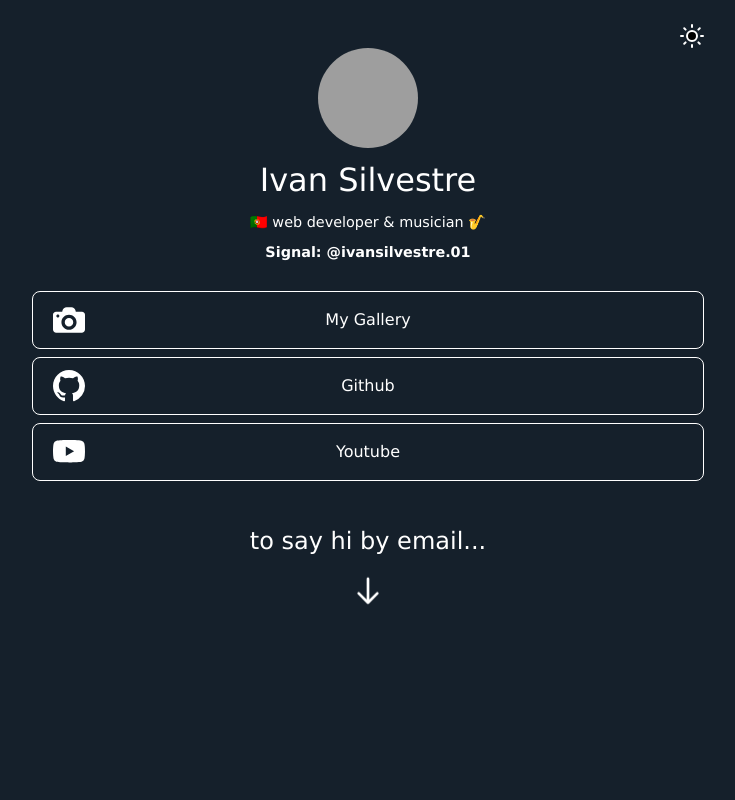
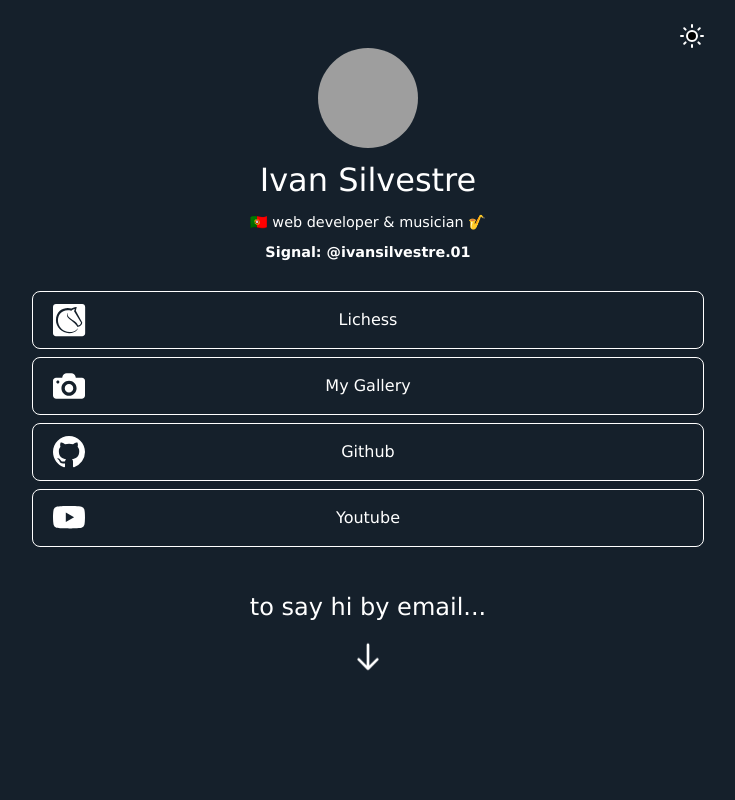
Before and after one commit to ivansilvestre/ivansilvestre.github.io, a React (Vite) app: page / in a window 1280 px wide. Shown: the top 800 px of the page, without its empty margins (272-1007 px from the left). Built offline with nearby package versions, Linux system fonts and the light colour scheme; grey boxes are pictures that could not be loaded.

Commit message:
update libraries and add lichess account

```diff
--- a/src/assets/icons.jsx
+++ b/src/assets/icons.jsx
@@ -60,6 +60,14 @@ export const GalleryIcon = (
   </svg>
 );
 
+export const LichessIcon = (
+  <svg viewBox="4 4 26 26"
+    width="38px"
+    height="38px">
+    <path d="M24,4H6C4.895,4,4,4.895,4,6v18c0,1.105,0.895,2,2,2h18c1.105,0,2-0.895,2-2V6C26,4.895,25.105,4,24,4z M20.806,19.73	c-1.761-3.91-7.23-5.284-7.256-8.115c-0.051-1.138,0.48-1.39,0.48-1.39c-0.948,2.579,3.464,4.652,4.98,5.764	s2.149,2.756,2.149,2.756c1.744-0.455,2.048-1.997,2.048-1.997l-4.803-7.812c0.152-0.379,0.531-1.542,0.531-1.542	c-0.758,0.051-2.451,1.139-2.451,1.139c-6.271-1.408-9.103,2.696-9.103,6.8c0,3.876,3.388,7.905,7.989,7.905	c4.407,0,5.895-2.969,5.895-2.969s-0.838,3.731-6.272,3.731c-4.915,0-8.985-4.208-8.985-8.818c0-7.584,6.8-9.371,10.622-8.063	c1.538-1.139,3.598-1.098,3.598-1.098l-0.609,2.563L24,16.646C23.916,19.174,20.806,19.73,20.806,19.73z" />
+  </svg>
+)
+
 export const ArrowScrollIcon = ({ className = "" }) => (
   <svg
     className={`h-8 w-8 text-primary-content ${className}`}
--- a/src/assets/socialLinks.jsx
+++ b/src/assets/socialLinks.jsx
@@ -1,6 +1,11 @@
-import { GalleryIcon, GithubIcon, YoutubeIcon } from "./icons";
+import { GalleryIcon, GithubIcon, LichessIcon, YoutubeIcon } from "./icons";
 
 export const socialLinks = [
+  {
+    label: "Lichess",
+    href: "https://lichess.org/@/UnsungPerson",
+    icon: LichessIcon,
+  },
   {
     label: "My Gallery",
     href: "",
```
Also changed, not shown: package.json (+13 -13 lines), 1 other file (tests, documents, lock files or other folders).
